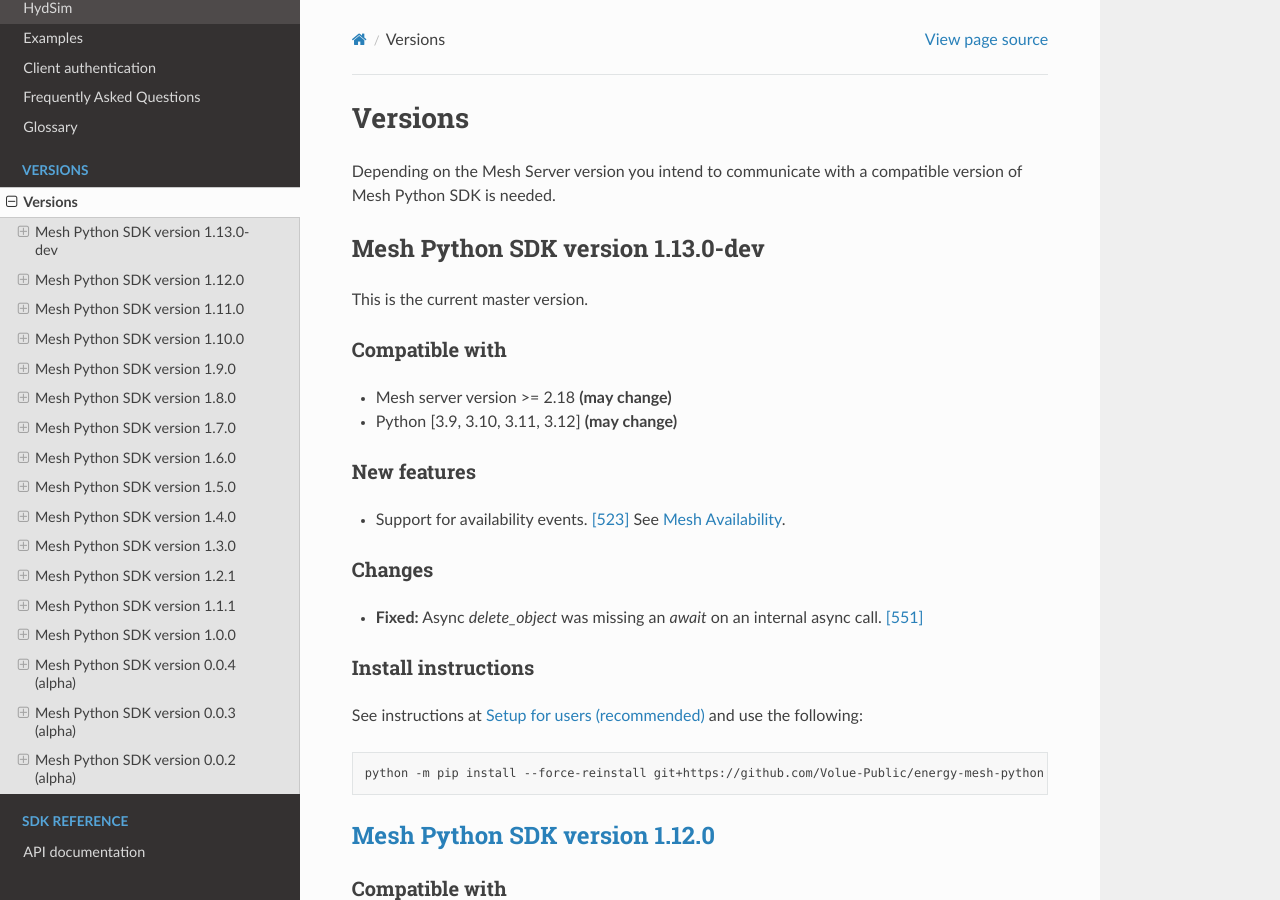
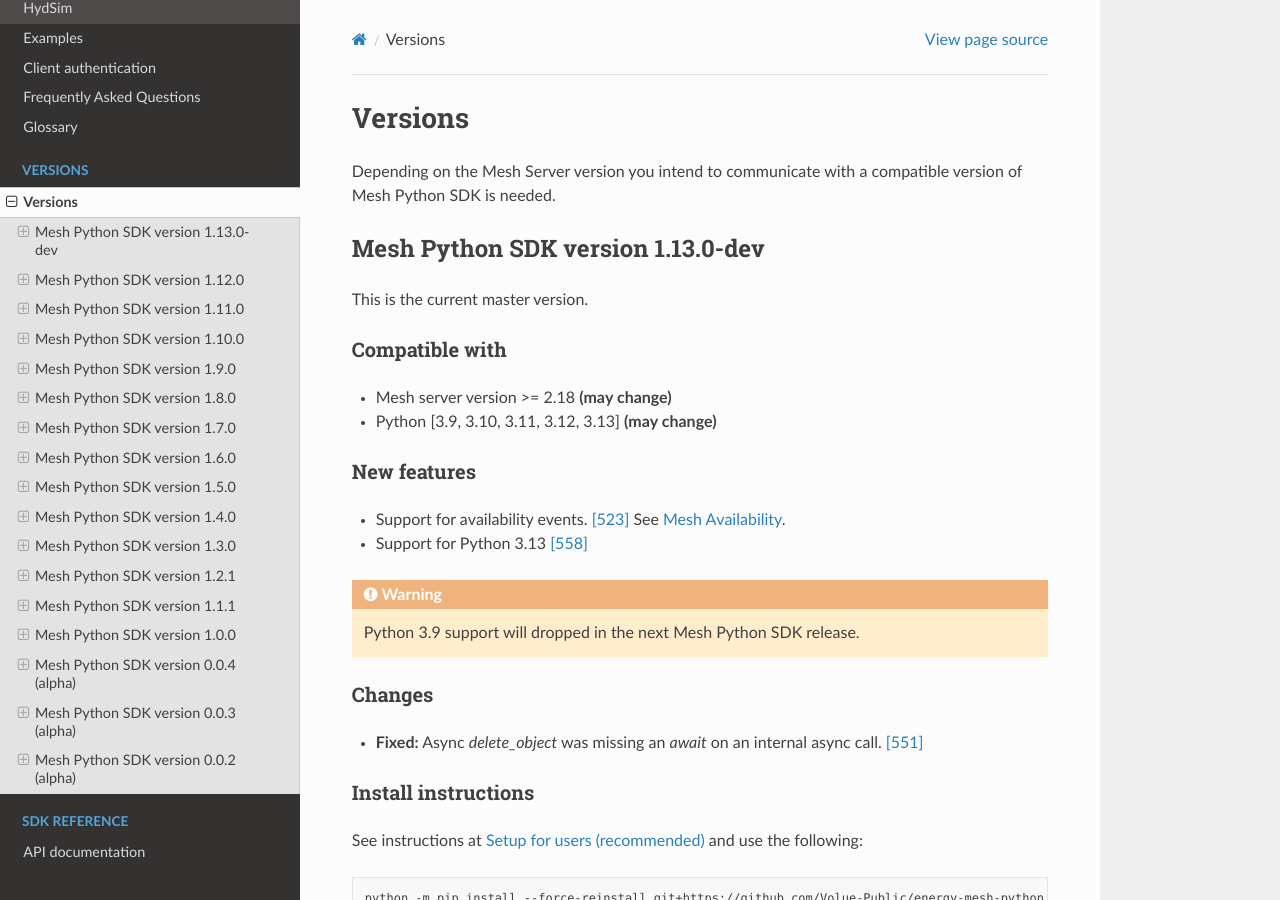
Before and after one commit to Volue-Public/energy-mesh-python, a Sphinx documentation site: the page built from docs/source/versions.rst, in a window 1280 px wide and 900 px high. Built offline with Sphinx 7.4.7 and the Read the Docs theme 3.1.0, drawn with Linux system fonts in a browser that asks for light colours.

Commit message:
Update docs

```diff
--- a/docs/source/index.rst
+++ b/docs/source/index.rst
@@ -29,7 +29,7 @@
 **************
 
 - Mesh server with gRPC enabled.
-- Python [3.9, 3.10, 3.11, 3.12]
+- Python [3.9, 3.10, 3.11, 3.12, 3.13]
 
 Getting help
 ---------------
--- a/docs/source/installation.rst
+++ b/docs/source/installation.rst
@@ -35,7 +35,7 @@
 Python
 **********
 
-Mesh Python SDK works with Python 3.9, 3.10, 3.11, and 3.12. Support for earlier and later versions is not guaranteed due to dependencies.
+Mesh Python SDK works with Python 3.9, 3.10, 3.11, 3.12 and 3.13. Support for earlier and later versions is not guaranteed due to dependencies.
 
 #. Download and install (Windows):
 
--- a/docs/source/quickstart.rst
+++ b/docs/source/quickstart.rst
@@ -6,7 +6,7 @@
 Prerequisites quickstart
 **************************
 
-- Supported Python version [3.9 3.10, 3.11, 3.12].
+- Supported Python version [3.9 3.10, 3.11, 3.12, 3.13].
 - Running Volue Mesh server with gRPC enabled (either locally or on a different machine within your network).
 
 Installation quickstart
--- a/docs/source/versions.rst
+++ b/docs/source/versions.rst
@@ -12,7 +12,7 @@
 ~~~~~~~~~~~~~~~~~~
 
 - Mesh server version >= 2.18 **(may change)**
-- Python [3.9, 3.10, 3.11, 3.12] **(may change)**
+- Python [3.9, 3.10, 3.11, 3.12, 3.13] **(may change)**
 
 New features
 ~~~~~~~~~~~~~~~~~~
@@ -20,6 +20,10 @@
 - Support for availability events. :issue:`523`
   See :doc:`mesh_availability`.
 
+- Support for Python 3.13 :pull:`558`
+
+.. warning::
+    Python 3.9 support will dropped in the next Mesh Python SDK release.
 
 Changes
 ~~~~~~~~~~~~~~~~~~
```
